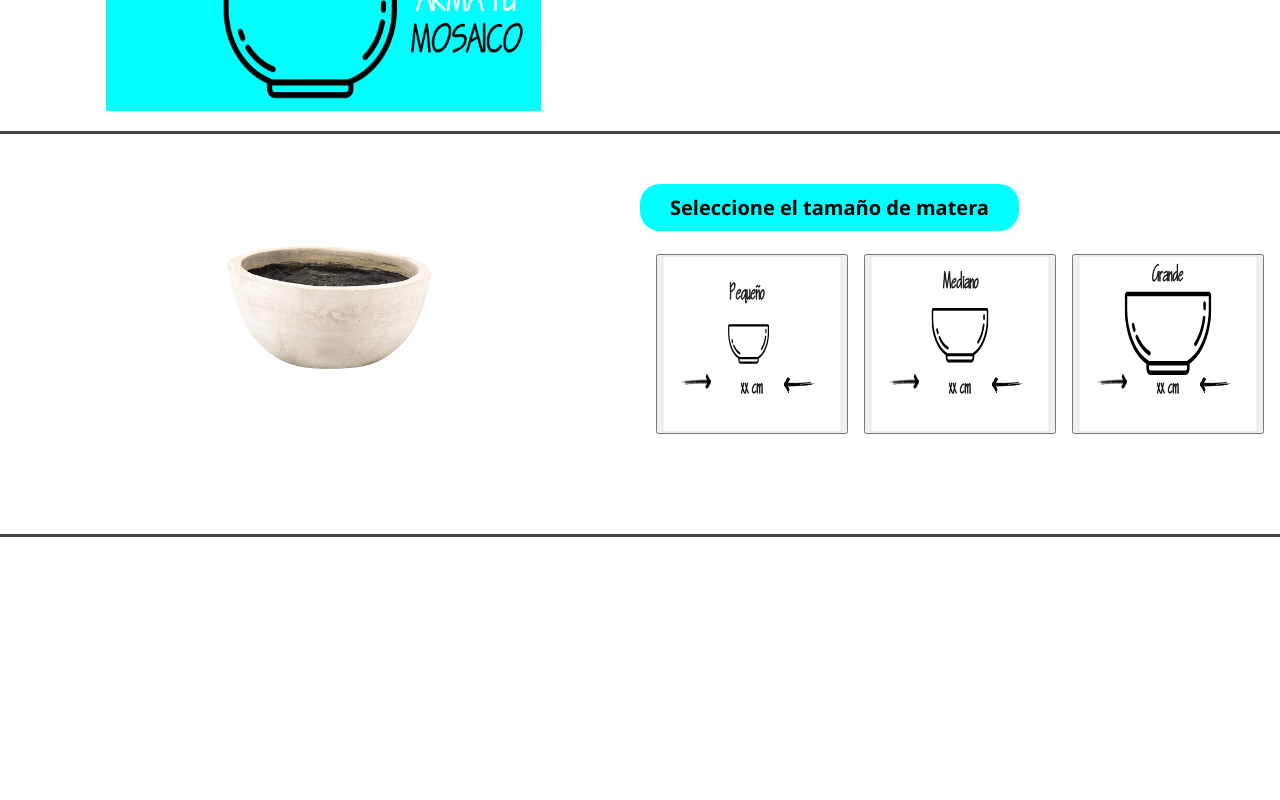
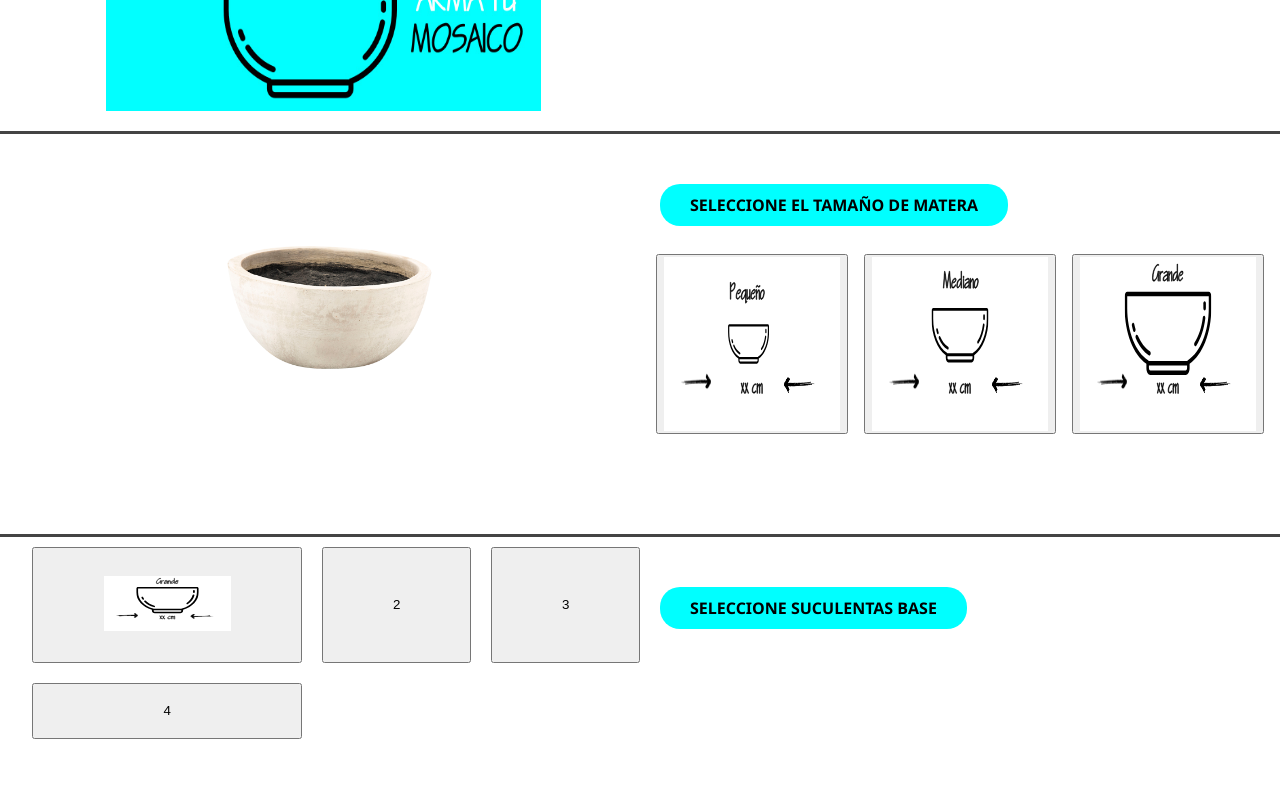
Before and after one commit to sebastianmb/app-suculentas-front, a React (Create React App) app: page / in a window 1280 px wide. Shown: the part 760-1560 px from the top of the page. Built offline with nearby package versions, Linux system fonts and the light colour scheme.

Commit message:
Estructura css Plantone

```diff
--- a/src/App.css
+++ b/src/App.css
@@ -213,12 +213,14 @@ body {
   width: 95%;
   height: 95%;
   margin: 0px auto;
+  display: inline-block;
 }
 
 .mostrario {
   width: 50%;
   margin-top: 10px;
   float: left;
+  display: block;
  }
  .mostrario img{
 
@@ -228,11 +230,10 @@ body {
  }
 
 .seleccion {
-  display: block;
   width: 50%;
-
   margin-top: 50px;
   float: right;
+  display: block;
 
 }
 
@@ -243,9 +244,11 @@ body {
   border-radius: 20px;
   height: 10%;
   padding: 10px;
-  font-size: 20px;
+  margin-left: 20px;
+  font-size: 16px;
   padding-left: 30px;
   padding-right: 30px;
+  text-transform: uppercase;
 
 }
 
@@ -269,3 +272,13 @@ body {
   width: 100%;
   height: inherit;
 }
+
+
+/*Commerce*/
+
+.mostrario div{
+  display: grid;
+  grid-template-columns: auto auto auto;
+  gap: 20px;
+
+}
--- a/src/components/Plantone.js
+++ b/src/components/Plantone.js
@@ -1,16 +1,31 @@
 import React from 'react'
+import potgra from "../assets/images/potgra.svg";
 
 const Plantone = () => {
   return (
     <div id='suculentas'>
       <div className='center-suculentas'>
         <div className='mostrario'>
-
+          <div>
+            <button>
+              <img src={potgra}/>
+            </button>
+            <button>
+              2
+            </button>
+            <button>
+              3
+            </button>
+            <button>
+              4
+            </button>
+          </div>
+        </div>
+        <div className='seleccion'>
+          <span className='suculentas-base'><b>Seleccione suculentas base</b></span>
         </div>
       </div>
-      <div className='seleccion'>
 
-      </div>
 
     </div>
   )
```
